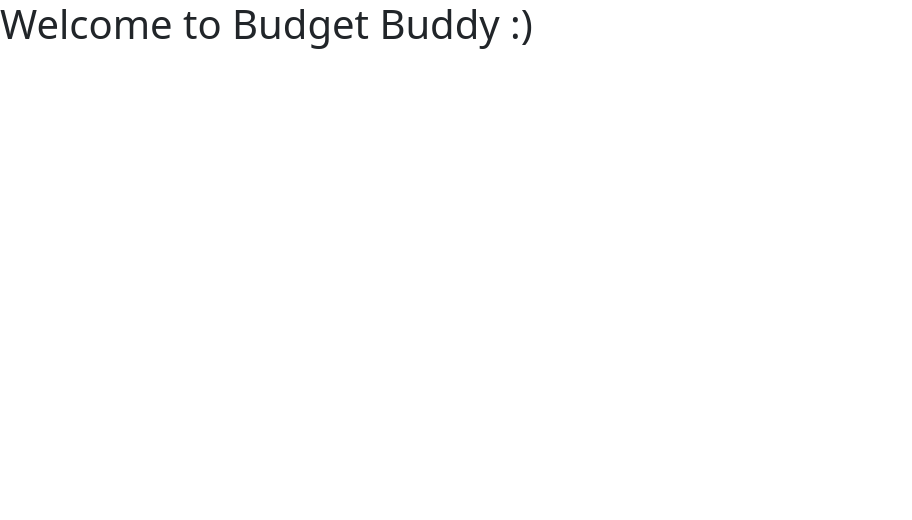
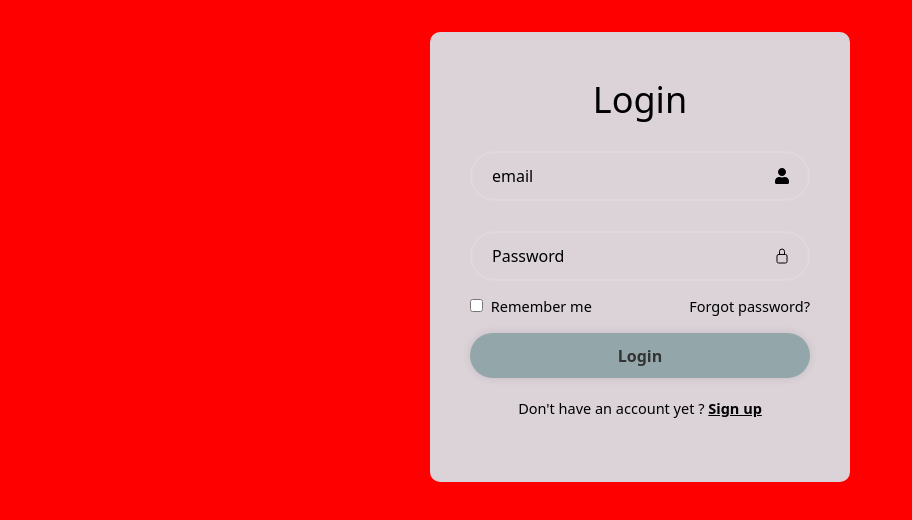
Before and after one commit to E-Miraoui/Budget_Buddy, a React (Vite) app in the folder client/: page / in a window 1280 px wide. Shown: the top 520 px of the page, without its empty margins (0-912 px from the left). Built offline with nearby package versions, Linux system fonts and the light colour scheme.

Commit message:
login-->backend

```diff
--- a/client/package.json
+++ b/client/package.json
@@ -10,6 +10,7 @@
     "preview": "vite preview"
   },
   "dependencies": {
+    "@fortawesome/react-fontawesome": "^0.2.0",
     "axios": "^1.6.8",
     "bootstrap": "^5.3.3",
     "react": "^18.2.0",
--- a/client/src/App.jsx
+++ b/client/src/App.jsx
@@ -3,16 +3,15 @@ import { BrowserRouter, Routes, Route } from "react-router-dom";
 import Welcome from "./pages/Welcome";
 import NoPage from "./pages/NoPage";
 import ItemsAll from "./pages/ItemsAll";
-import LoginRegistration from "./components/LoginRegistration";
-
+import LoginRegistration from "./pages/LoginRegistration";
+import Dashboard from "./pages/UserItems";
 function App() {
   return (
     <BrowserRouter>
       <Routes>
-        <Route path="/" element={<Welcome />} />
         <Route path="/items/list" element={< ItemsAll/>}/>
-        <Route path="/login" element={<LoginRegistration />} />
-
+        <Route path="/" element={<LoginRegistration />} />
+        <Route path="/dashboard/:id" component={Dashboard} />
         <Route path="*" element={<NoPage />} />
 
       </Routes>
--- a/client/src/components/LoginRegistration.jsx
+++ b/client/src/pages/LoginRegistration.jsx
@@ -9,9 +9,41 @@ import { IoIosMail } from "react-icons/io";
 const LoginRegistration =() => {
 
     const[action, setAction] = useState('');
+    const [email, setEmail] = useState('');
+    const [password, setPassword] = useState('');
 
     const registerLink = () => {
         setAction('active');
+    };
+
+    const handleLogin = async (event) => {
+        event.preventDefault();
+
+        try {
+            const response = await fetch('http://localhost:8080/api/v1/login', {
+                method: 'POST',
+                headers: {
+                    'Content-Type': 'application/json'
+                },
+                body: JSON.stringify({ email, password })
+            });
+
+            const data = await response.json();
+
+
+        if (!response.ok) {
+            const errorMessage = data.message || 'Invalid credentials';
+            alert(errorMessage);
+            return;
+        }
+        const userId = data.split('User ID: ')[1];
+        localStorage.setItem('userId', userId);
+        navigate(`/dashboard/${userId}`);
+
+            setError('');
+        } catch (error) {
+            setError(error.message || 'Invalid credentials');
+        }
     };
 
     const LoginLink = () => {
@@ -26,12 +58,18 @@ const LoginRegistration =() => {
                     <h1> Login</h1>
                     <div className="input-box">
                       <input type="text"
-                      placeholder='username' required />
+                      placeholder='email'
+                      value={email}
+                      onChange={(e) => setEmail(e.target.value)}
+                      required />
                     <FaUser className="icon"/>
                     </div>
                     <div className="input-box">
                       <input type="password"
-                      placeholder='Password' required />
+                      placeholder='Password'
+                      value={password}
+                      onChange={(e) => setPassword(e.target.value)}
+                      required />
 
                    <IoLockClosedOutline className="icon"/>
                     </div>
@@ -41,7 +79,7 @@ const LoginRegistration =() => {
                         </label>
                         <a href="#">Forgot password?</a>
                     </div>
-                    <button type="submit">Login</button>
+                    <button type="submit" onClick={handleLogin}>Login</button>
                     <div className="register-link">
                         <p>Don't have an account yet ? <a href="#" onClick={registerLink} >Sign up</a></p>
                     </div>
--- a/client/src/pages/UserItems.jsx
+++ b/client/src/pages/UserItems.jsx
@@ -3,7 +3,7 @@
 import React, { useState, useEffect } from 'react';
 import { useLocation } from 'react-router-dom'; // Import useLocation hook
 import { FontAwesomeIcon } from '@fortawesome/react-fontawesome'; // Import FontAwesomeIcon
-import Item from '../itemcomponent/item';
+import Item from '../components/itemcomponent/item';
 import 'bootstrap/dist/css/bootstrap.min.css';
 //import backgroundImage from '../../assets/background.jpg'; // Import the background image
 
```
Also changed, not shown: client/src/pages/Login.jsx (deleted), client/src/pages/SignUp.jsx (deleted), 1 other file (tests, documents, lock files or other folders).
